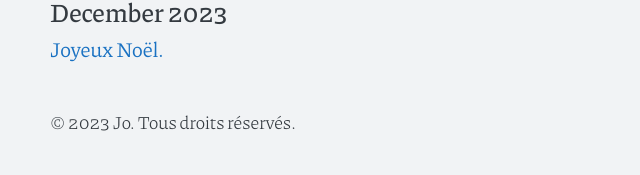
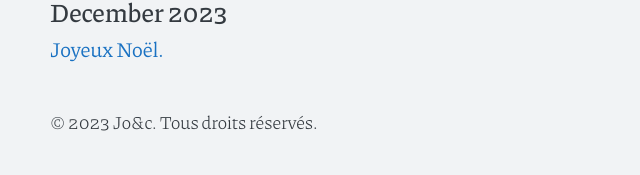
Before and after one commit to streketo/streketo.github.io, a Jekyll site: the page built from index.md, in a window 1280 px wide. Shown: the part 2007-2182 px from the top of the page, without its empty margins (317-957 px from the left). Built offline with Jekyll 4.4.1, drawn with Linux system fonts in a browser that asks for light colours.

```diff
--- a/_config.yml
+++ b/_config.yml
@@ -10,7 +10,7 @@ repo:           https://github.com/joetcetera/joetcetera.github.io # https://git
 # author settings
 
 author:
-  name:         Jo
+  name:         Jo&c
   email:        hello@etcetera.ovh
 photo:          # /assets/photo.jpg
 
```
